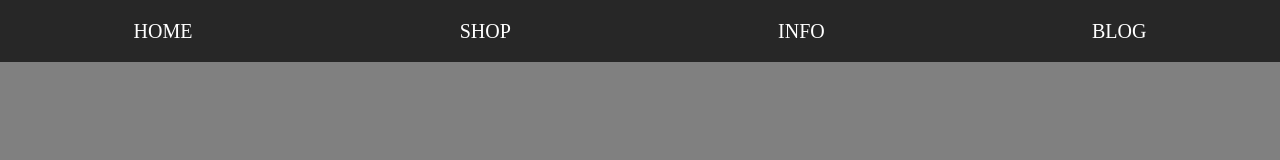
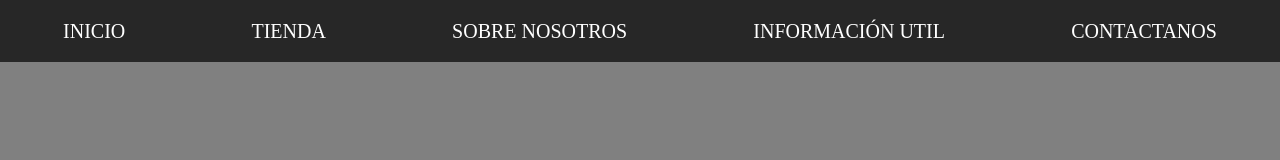
Before and after one commit to CamiloFernandez/Nav, a plain HTML site: page index.html in a window 1280 px wide. Drawn offline with Linux system fonts and the light colour scheme.

Commit message:
agrege el underline

```diff
--- a/index.html
+++ b/index.html
@@ -16,10 +16,11 @@
         <img src="icon.png" alt="">
       </div>
       <ul id="main-menu" class="main-menu">
-        <li class="main-menu__item"><a class="main-menu__link" href="">home</a></li>
-        <li class="main-menu__item"><a class="main-menu__link" href="">shop</a></li>
-        <li class="main-menu__item"><a class="main-menu__link" href="">info</a></li>
-        <li class="main-menu__item"><a class="main-menu__link" href="">blog</a></li>
+        <li class="main-menu__item underline"><a class="main-menu__link" href="index.html">inicio</a></li>
+        <li class="main-menu__item"><a class="main-menu__link" href="pages/tienda.html">tienda</a></li>
+        <li class="main-menu__item"><a class="main-menu__link" href="pages/nosotros.html">sobre nosotros</a></li>
+        <li class="main-menu__item"><a class="main-menu__link" href="pages/info.html">información util</a></li>
+        <li class="main-menu__item"><a class="main-menu__link" href="pages/contacto.html">contactanos</a></li>
       </ul>
     </nav>
   </header>
--- a/style.css
+++ b/style.css
@@ -74,3 +74,26 @@ body {
   text-decoration: none;
   font-size: 2rem;
 }
+
+.underline {
+  display: inline-block;
+  position: relative;
+}
+
+.underline:after {
+  content: '';
+  position: absolute;
+  width: 100%;
+  transform: scaleX(0);
+  height: 2px;
+  bottom: 0;
+  left: 0;
+  background-color: red;
+  transform-origin: bottom right;
+  transition: transform 0.6s ease-out;
+}
+
+.underline:hover:after {
+  transform: scaleX(1);
+  transform-origin: bottom left;
+}
```
